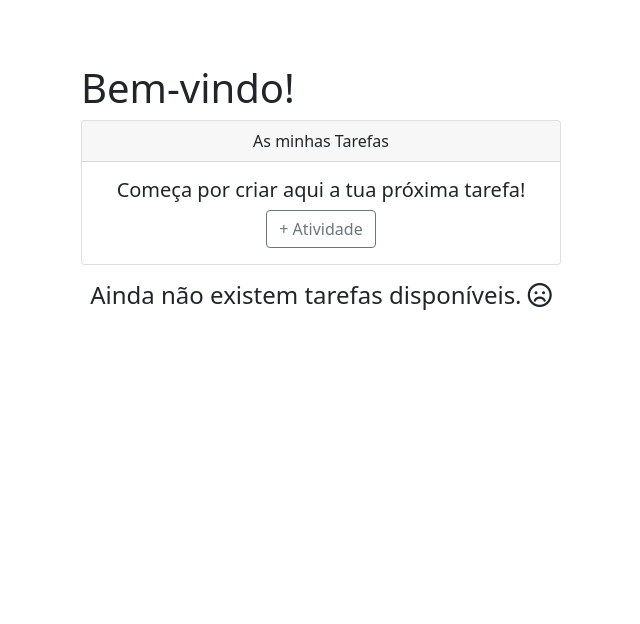
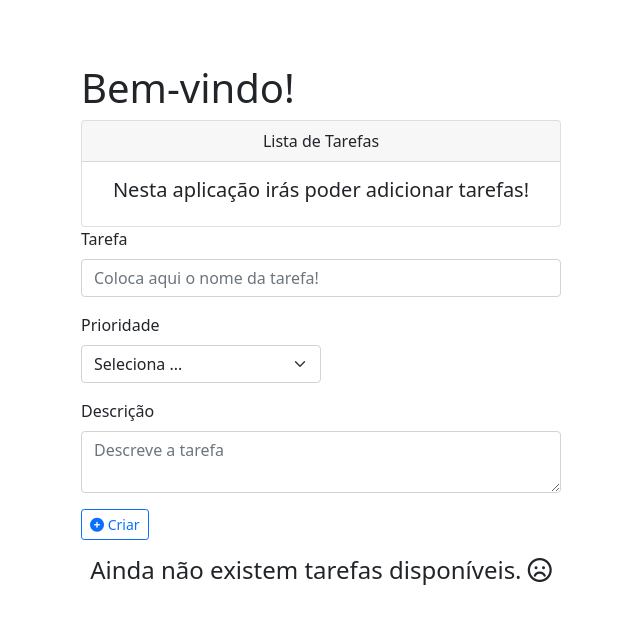
Before and after one commit to restyle3/challenge-dev, a React (Create React App) app: page / in a window 1280 px wide. Shown: the top 624 px of the page, without its empty margins (319-959 px from the left). Built offline with nearby package versions, Linux system fonts and the light colour scheme.

Commit message:
Ajuste de layout da aplicação

```diff
--- a/src/components/AddTask.js
+++ b/src/components/AddTask.js
@@ -25,18 +25,12 @@ export const AddTask = () => {
       name,
       desc,
       count,
-      prio
+      prio,
+      isCompleted: false
     }
     addTask(newTask);
     navigate("/");
   }
-
-
- /* const taskNumber = () => {
-    const newCount = parseInt(count) + 1
-    setCount(newCount)
-    console.log(newCount);
-  }*/
 
   const onChangeName = (e) => {
     setName(e.target.value);
@@ -55,7 +49,6 @@ export const AddTask = () => {
   return (
     <Form onSubmit={onSubmit}>
       <FormGroup>
-      <h1>Adicionar nova tarefa</h1>
         <Label>Tarefa</Label>
         <Input type="text" value={name} onChange={onChangeName} placeholder="Coloca aqui o nome da tarefa!" required></Input>
       </FormGroup>
@@ -75,8 +68,6 @@ export const AddTask = () => {
         <textarea type="text" value={desc} onChange={onChangeDesc} className='form-control' placeholder="Descreve a tarefa" required></textarea>
       </FormGroup>
       <button onClick={() => {incrementCount()}} className='btn btn-sm btn-outline-primary me-2'><i class="fa-solid fa-circle-plus"></i> Criar</button>
-
-      <Link to="/" className="btn btn-sm btn-outline-danger me-2"><i class="fa-solid fa-rotate-left"></i> Cancelar</Link>
     </Form>
 
   )
--- a/src/components/EditTask.js
+++ b/src/components/EditTask.js
@@ -2,6 +2,7 @@ import React, { useState, useEffect } from 'react';
 import { useGlobalContext } from "../context/GlobalState";
 import { createBrowserHistory } from 'history';
 import { Link, useNavigate, useParams } from "react-router-dom";
+import { TaskList } from "./TaskList";
 import {
   Form,
   FormGroup,
@@ -83,6 +84,7 @@ export const EditTask = () => {
     <button className='btn btn-sm btn-outline-primary me-2'><i class="fa-solid fa-check"></i> Alterar</button>
 
     <Link to="/" className="btn btn-sm btn-outline-danger me-2"><i class="fa-solid fa-rotate-left"></i> Cancelar</Link>
+    <TaskList />
   </Form>
   )
 }
--- a/src/components/Heading.js
+++ b/src/components/Heading.js
@@ -5,25 +5,12 @@ export const Heading = () => {
   return (
     <div class="card text-center">
       <div class="card-header">
-        As minhas Tarefas
+        Lista de Tarefas
       </div>
     <div class="card-body">
-      <h5 class="card-title">Começa por criar aqui a tua próxima tarefa!</h5>
-      <Link class="btn btn-outline-secondary" to="/add">+ Atividade</Link>
+      <h5 class="card-title">Nesta aplicação irás poder adicionar tarefas!</h5>
     </div>
     </div>
 
-
-    /*<Navbar color="dark" dark>
-
-        <Nav>
-          <Container>
-          <NavbarBrand href="/">As minhas tarefas</NavbarBrand>
-            <NavItem>
-              <Link className="btn btn-primary" to="/add">Adicionar Tarefa</Link>
-            </NavItem>
-          </Container>
-        </Nav>
-    </Navbar>*/
   )
 }
--- a/src/components/Home.js
+++ b/src/components/Home.js
@@ -1,4 +1,5 @@
 import React from 'react';
+import { AddTask } from './AddTask';
 import { Heading } from "./Heading";
 import { TaskList } from "./TaskList";
 
@@ -7,6 +8,7 @@ export const Home = () => {
     <>
     <h1>Bem-vindo!</h1>
       <Heading />
+      <AddTask/>
       <TaskList />
     </>
   )
```
